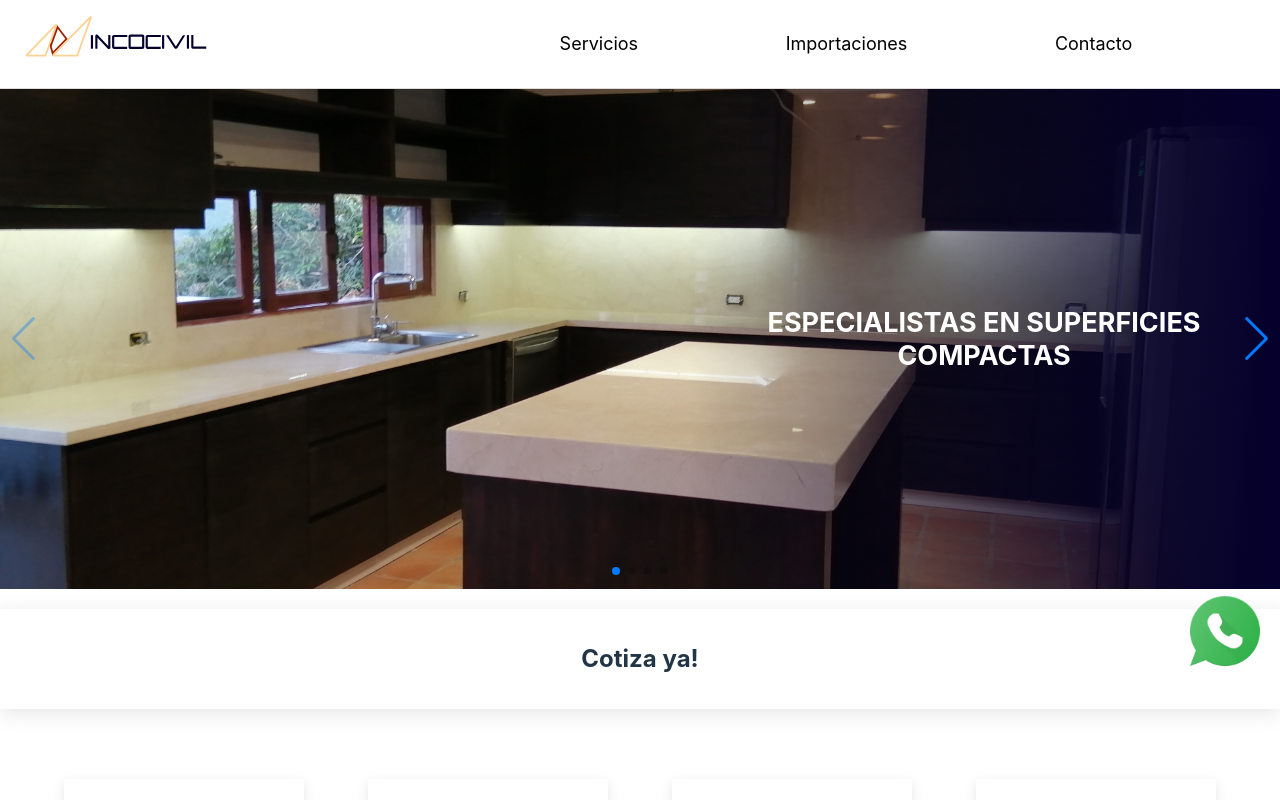
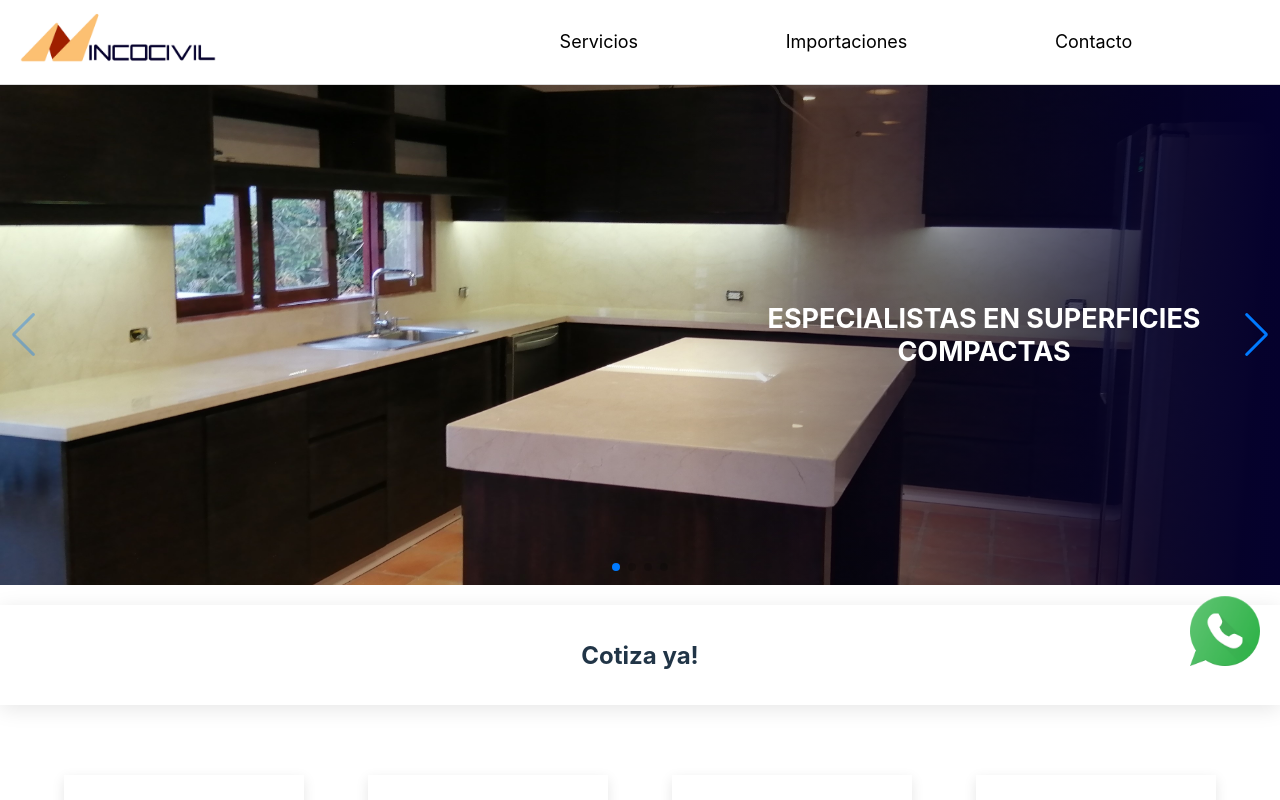
Before and after one commit to CamiloVict/incoCivil-web, a React (Vite) app: page / in a window 1280 px wide. Shown: the top 800 px of the page. Built offline with nearby package versions, Linux system fonts and the light colour scheme.

Commit message:
change logo on the menu bar

```diff
--- a/index.html
+++ b/index.html
@@ -2,7 +2,7 @@
 <html lang="en">
   <head>
     <meta charset="UTF-8" />
-    <link rel="icon" type="image/svg+xml" href="/images/LOGO_WPP.png" />
+    <link rel="icon" type="image/svg+xml" href="/images/COMPACTO.png" />
     <meta name="viewport" content="width=device-width, initial-scale=1.0" />
     <title>IncoCivil</title>
     <link
--- a/src/Components/Header/Header.tsx
+++ b/src/Components/Header/Header.tsx
@@ -45,7 +45,7 @@
     <HeaderContainer>
       <LogoContainer>
         <Link to='/'>
-          <img src='/images/logo.svg'></img>
+          <img src='/images/logoMenu.png'></img>
         </Link>
       </LogoContainer>
       <Menu>{linksContainer()}</Menu>
--- a/src/Components/Header/header.style.ts
+++ b/src/Components/Header/header.style.ts
@@ -11,7 +11,7 @@
   justify-content: space-between;
   align-items: center;
   border-bottom: 1px solid gainsboro;
-  position: relative;
+  /* position: relative; */
   -webkit-box-shadow: 0px -1px 5px 1px rgba(92, 90, 92, 0.49);
   -moz-box-shadow: 0px -1px 5px 1px rgba(92, 90, 92, 0.49);
   box-shadow: 0px -1px 5px 1px rgba(92, 90, 92, 0.49);
@@ -57,7 +57,9 @@
   width: 30%;
   padding: 10px 20px;
   img {
+    height: 60px;
     width: 200px;
+    object-fit: cover;
   }
 
   @media screen and (max-width: ${sizes.tablet}) {
```
Also changed, not shown: public/images/COMPACTO.png (added), public/images/logoMenu.png (added).
